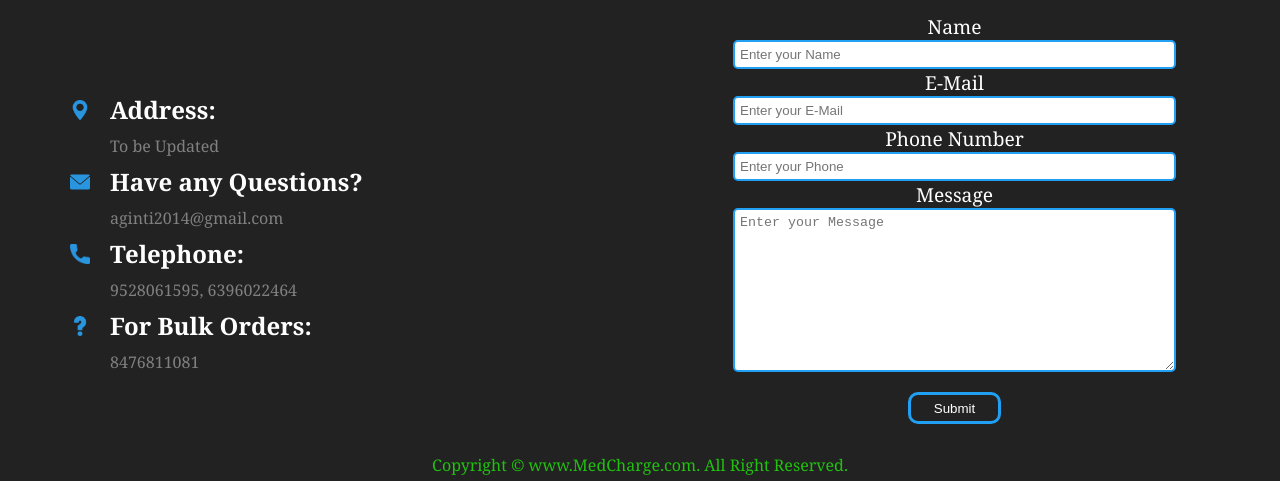
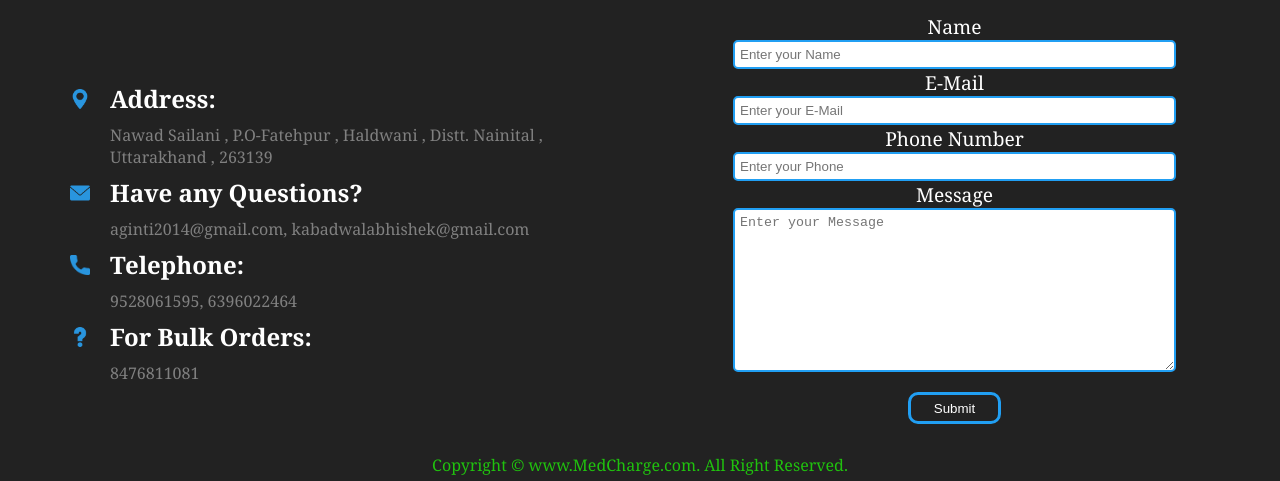
Before and after one commit to abhinavginti/MedCharge2.0, a plain HTML site: page index.html in a window 1280 px wide. Shown: the part 1299-1780 px from the top of the page. Drawn offline with Linux system fonts and the light colour scheme.

Commit message:
Update index.html

```diff
--- a/index.html
+++ b/index.html
@@ -103,7 +103,7 @@
                             width="20px">
                         <h2>Address:</h2>
                     </div>
-                    <p>To be Updated</p>
+                    <p>Nawad Sailani , P.O-Fatehpur , Haldwani , Distt. Nainital , Uttarakhand , 263139</p>
 
                 </div>
                 <div class="contactinfo">
@@ -111,7 +111,7 @@
                         <img src="Images/contactus/mail.webp" alt="Address" class="contactimg" width="20px">
                         <h2>Have any Questions?</h2>
                     </div>
-                    <p>aginti2014@gmail.com</p>
+                    <p>aginti2014@gmail.com, kabadwalabhishek@gmail.com</p>
                 </div>
                 <div class="contactinfo">
                     <div class="sub">
```
